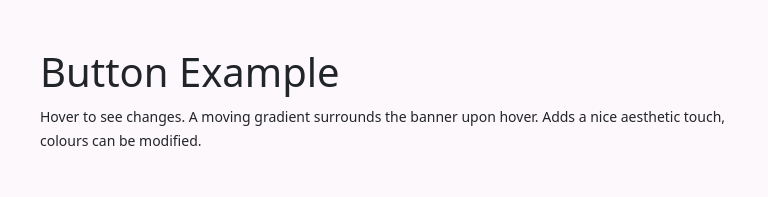
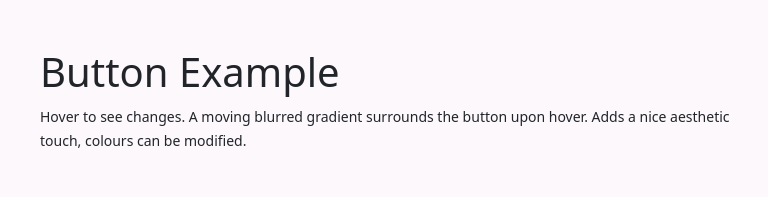
Before and after one commit to sid-FBLA/stanIdeas, a plain HTML site: page index.html in a window 1280 px wide. Shown: the top 197 px of the page, 8-776 px from the left. Drawn offline with nearby package versions, Linux system fonts and the light colour scheme.

Commit message:
phrasing

```diff
--- a/index.html
+++ b/index.html
@@ -33,7 +33,7 @@
     <script src="script.js"></script>
     <div class="mx-5 mt-5 heading">
       <h1>Button Example</h1>
-      <small>Hover to see changes. A moving gradient surrounds the banner upon hover.
+      <small>Hover to see changes. A moving blurred gradient surrounds the button upon hover.
       Adds a nice aesthetic touch, colours can be modified.</small>
     </div>
     <div class="mt-5">
```
